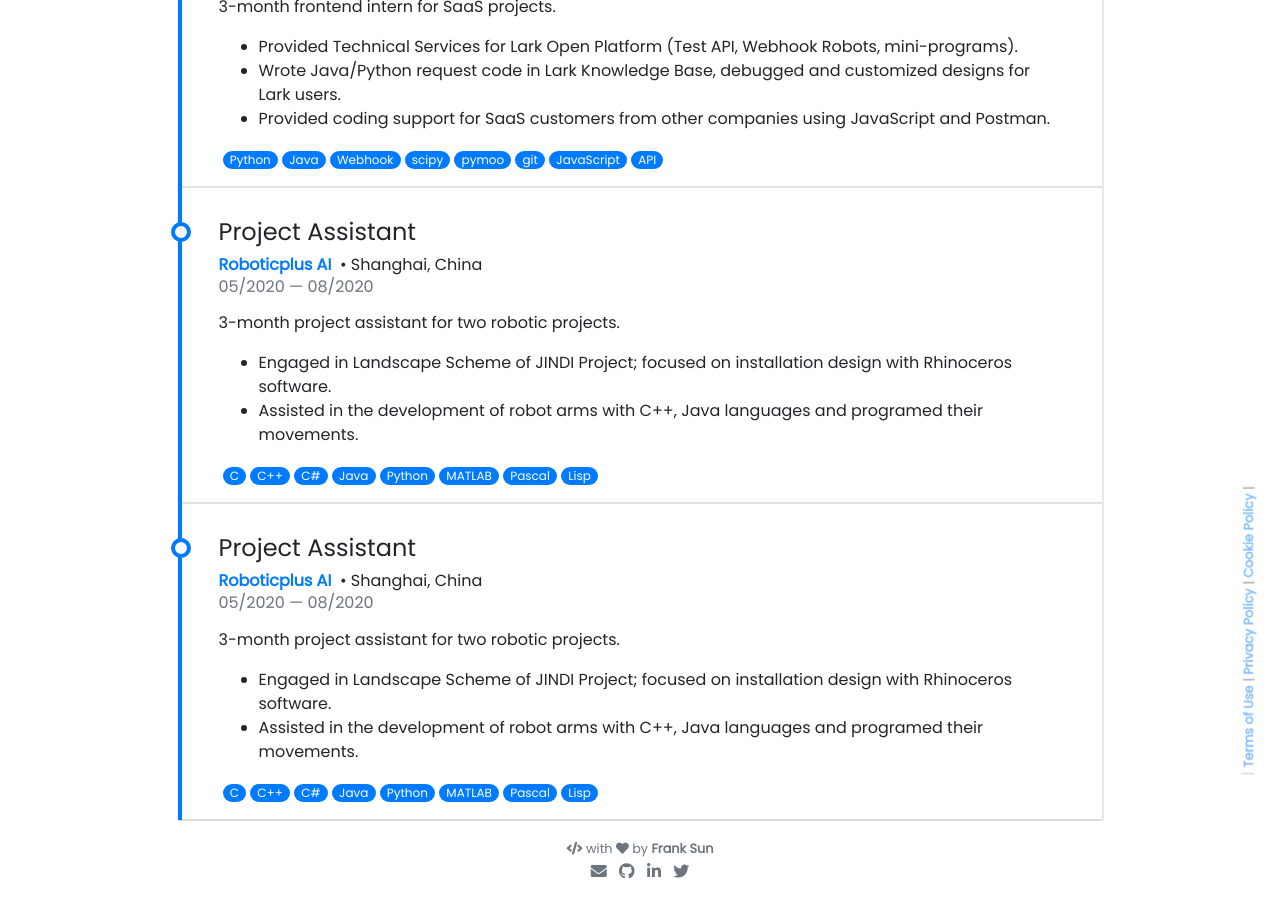
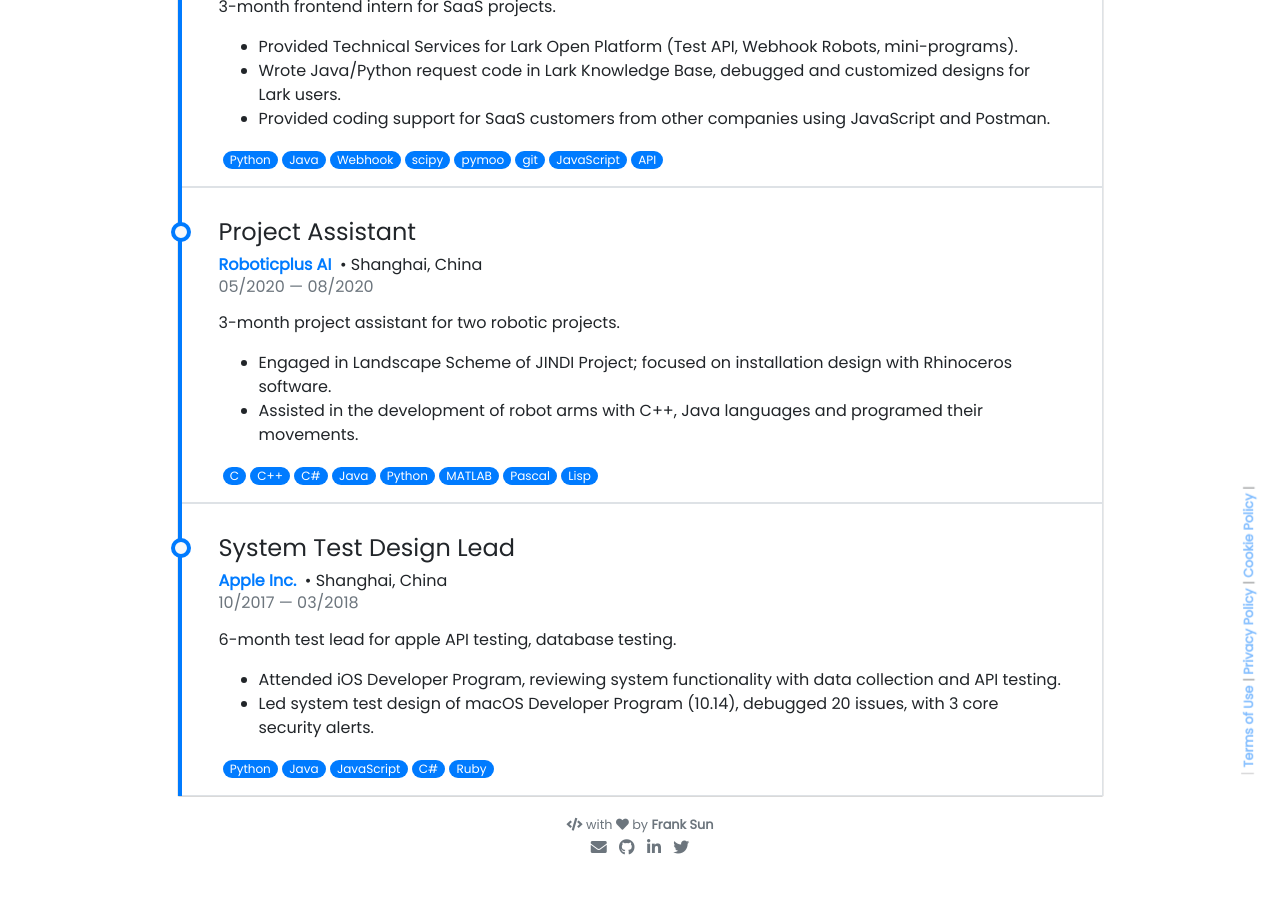
Before and after one commit to FangFrankSun/Personal_Website, a Jekyll site: the page built from pages/about.md, in a window 1280 px wide and 900 px high, scrolled down 3202 px. Built offline with Jekyll 4.4.1, drawn with Linux system fonts in a browser that asks for light colours; nearby versions of some CDN libraries; emoji names are drawn with the system emoji font; after the commit the page ends 4078 px from its top, so only the background shows below that.

Commit message:
Update cs-experience-timeline.yml

```diff
--- a/_data/cs-experience-timeline.yml
+++ b/_data/cs-experience-timeline.yml
@@ -26,7 +26,6 @@
   tools: [Python, Java, Webhook, scipy, pymoo, git, JavaScript, API]
 
 
-
 - entity: "Roboticplus AI"
   link : https://www.roboticplus.com
   location: Shanghai, China
@@ -40,15 +39,15 @@
     - "Assisted in the development of robot arms with C++, Java languages and programed their movements."
   tools: [C, C++, C#, Java, Python, MATLAB, Pascal, Lisp]
 
-- entity: "Roboticplus AI"
-  link : https://www.roboticplus.com
+- entity: "Apple Inc."
+  link : https://apple.com
   location: Shanghai, China
   country: China
-  role: "Project Assistant"
-  from: 05/2020
-  to: 08/2020
-  description: 3-month project assistant for two robotic projects.
+  role: "System Test Design Lead"
+  from: 10/2017
+  to: 03/2018
+  description: 6-month test lead for apple API testing, database testing.
   courses:
-    - "Engaged in Landscape Scheme of JINDI Project; focused on installation design with Rhinoceros software."
-    - "Assisted in the development of robot arms with C++, Java languages and programed their movements."
-  tools: [C, C++, C#, Java, Python, MATLAB, Pascal, Lisp]
+    - "Attended iOS Developer Program, reviewing system functionality with data collection and API testing."
+    - "Led system test design of macOS Developer Program (10.14), debugged 20 issues, with 3 core security alerts."
+  tools: [Python, Java, JavaScript, C#, Ruby]
```
